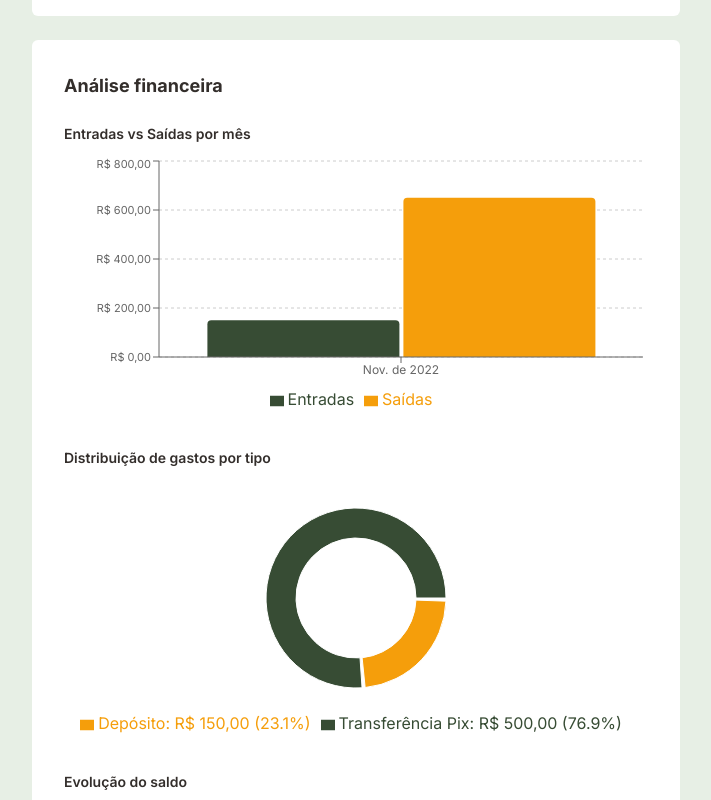
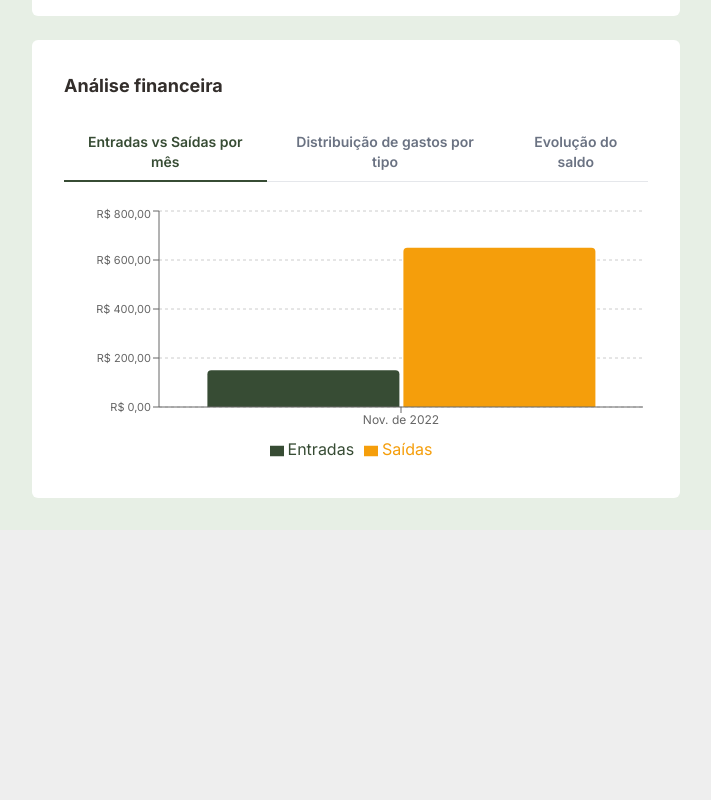
Before and after one commit to elandro18/app-financa-grupo1, a Next.js app: page /home in a window 1280 px wide. Shown: the part 380-1180 px from the top of the page, without its empty margins (244-955 px from the left). After the commit the page ends 910 px from the top, so only its background shows below. Built offline with nearby package versions, Linux system fonts and the light colour scheme.

Commit message:
Feat: add tabs for graphs

```diff
--- /dev/null
+++ b/src/app/(logged)/home/_components/FinancialCharts/constants/index.ts
@@ -0,0 +1,10 @@
+import type { ComponentType } from "react";
+import { EntradasSaidasChart } from "../EntradasSaidasChart";
+import { GastosPorTipoChart } from "../GastosPorTipoChart";
+import { SaldoEvolucaoChart } from "../SaldoEvolucaoChart";
+
+export const CHART_TABS: { id: string; label: string; Component: ComponentType }[] = [
+  { id: "entradas-saidas", label: "Entradas vs Saídas por mês", Component: EntradasSaidasChart },
+  { id: "gastos-tipo", label: "Distribuição de gastos por tipo", Component: GastosPorTipoChart },
+  { id: "saldo", label: "Evolução do saldo", Component: SaldoEvolucaoChart },
+];
--- a/src/app/(logged)/home/_components/FinancialCharts/index.tsx
+++ b/src/app/(logged)/home/_components/FinancialCharts/index.tsx
@@ -1,28 +1,35 @@
-import { EntradasSaidasChart } from "./EntradasSaidasChart";
-import { GastosPorTipoChart } from "./GastosPorTipoChart";
-import { SaldoEvolucaoChart } from "./SaldoEvolucaoChart";
+"use client";
+
+import { useState } from "react";
+import { CHART_TABS } from "./constants";
 
 export function FinancialCharts() {
+  const [activeTab, setActiveTab] = useState(CHART_TABS[0].id);
+  const active = CHART_TABS.find((tab) => tab.id === activeTab) ?? CHART_TABS[0];
+  const ActiveChart = active.Component;
+
   return (
     <section className="bg-white rounded-md p-8">
       <h2 className="text-lg font-bold mb-6">Análise financeira</h2>
 
-      <div className="flex flex-col gap-8">
-        <div>
-          <h3 className="text-sm font-semibold mb-3">Entradas vs Saídas por mês</h3>
-          <EntradasSaidasChart />
-        </div>
+      <div className="flex gap-2 border-b border-gray-200 mb-6">
+        {CHART_TABS.map((tab) => (
+          <button
+            key={tab.id}
+            type="button"
+            onClick={() => setActiveTab(tab.id)}
+            className={`px-4 py-2 text-sm font-semibold border-b-2 -mb-px transition ${
+              tab.id === activeTab
+                ? "border-[var(--bb-primary,#374C34)] text-[var(--bb-primary,#374C34)]"
+                : "border-transparent text-gray-500 hover:text-gray-700"
+            }`}
+          >
+            {tab.label}
+          </button>
+        ))}
+      </div>
 
-        <div>
-          <h3 className="text-sm font-semibold mb-3">Distribuição de gastos por tipo</h3>
-          <GastosPorTipoChart />
-        </div>
-
-        <div>
-          <h3 className="text-sm font-semibold mb-3">Evolução do saldo</h3>
-          <SaldoEvolucaoChart />
-        </div>
-      </div>
+      <ActiveChart />
     </section>
   );
 }
```
